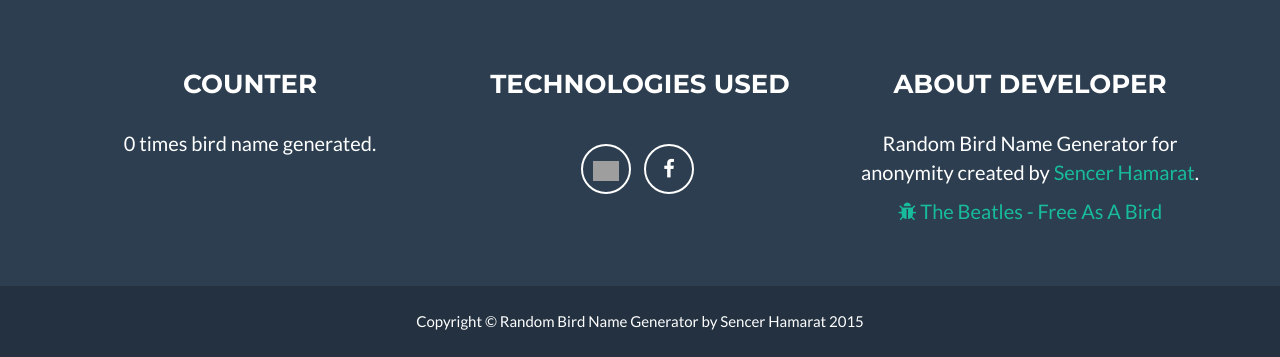
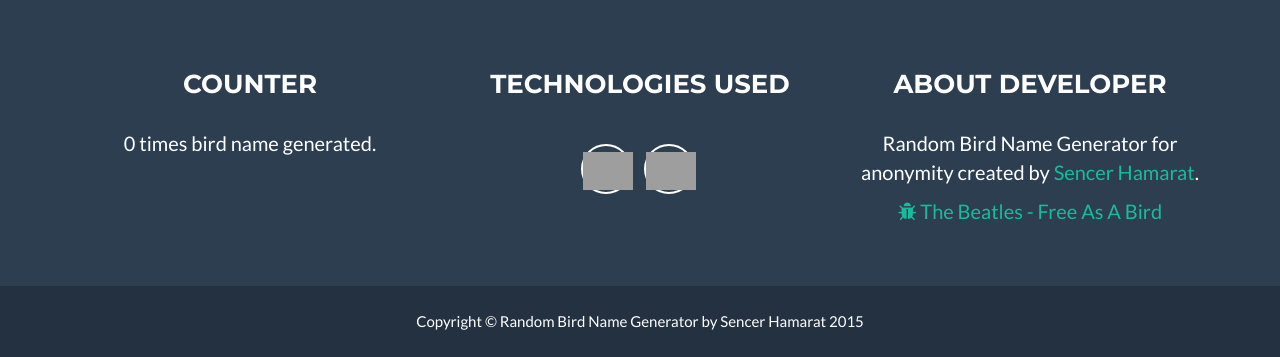
Before and after one commit to RecNes/RandomBirdNameGenerator, a Django app: page / in a window 1280 px wide. Shown: the part 1983-2340 px from the top of the page. Run offline with Django 3.2, Linux system fonts and the light colour scheme; data that the repository does not hold is empty; some libraries are stand-ins or nearby versions; grey boxes are pictures that could not be loaded.

Commit message:
Update index.html

```diff
--- a/templates/index.html
+++ b/templates/index.html
@@ -176,10 +176,10 @@
                         <h3>Technologies Used</h3>
                         <ul class="list-inline">
                             <li>
-                                <a href="https://www.python.org" class="btn-social btn-outline"><img src="https://upload.wikimedia.org/wikipedia/commons/thumb/c/c3/Python-logo-notext.svg/200px-Python-logo-notext.svg.png" width=50 /<i class="fa fa-fw fa-python""></i></a>
+                                <a href="https://www.python.org" class="btn-social btn-outline"><img src="https://upload.wikimedia.org/wikipedia/commons/thumb/c/c3/Python-logo-notext.svg/200px-Python-logo-notext.svg.png" width=50 /></a>
                             </li>
                             <li>
-                                <a href="https://www.facebook.com/RecNesBloG" class="btn-social btn-outline"><i class="fa fa-fw fa-facebook"></i></a>
+                                <a href="https://www.djangoproject.com" class="btn-social btn-outline"><img src="https://pbs.twimg.com/profile_images/544873453346500608/4aGjtNQv_400x400.png" width=50 /></a>
                             </li>
                         </ul>
                     </div>
```
